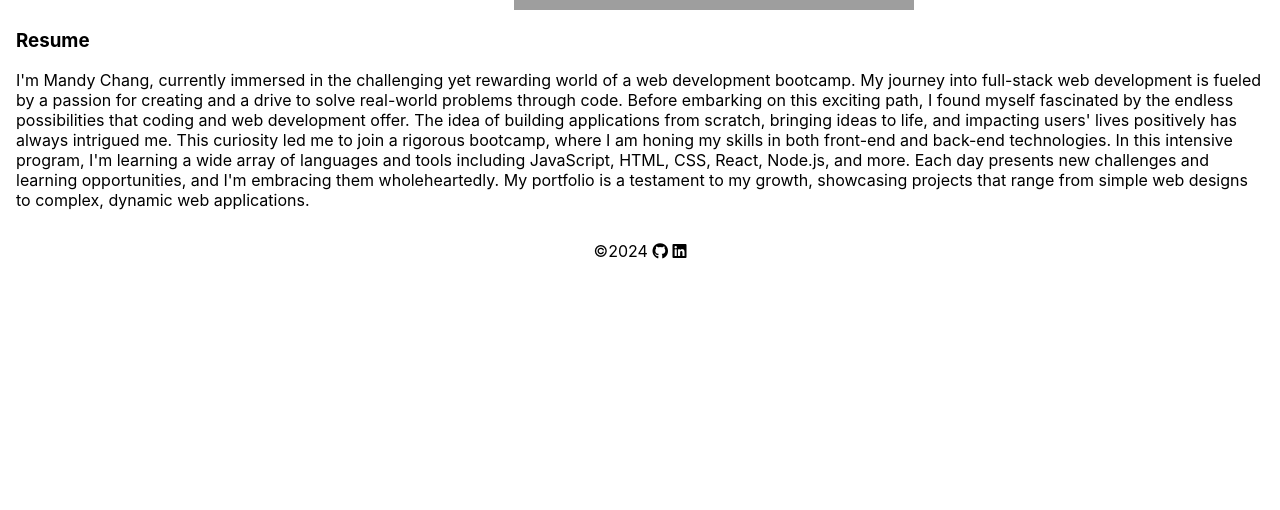
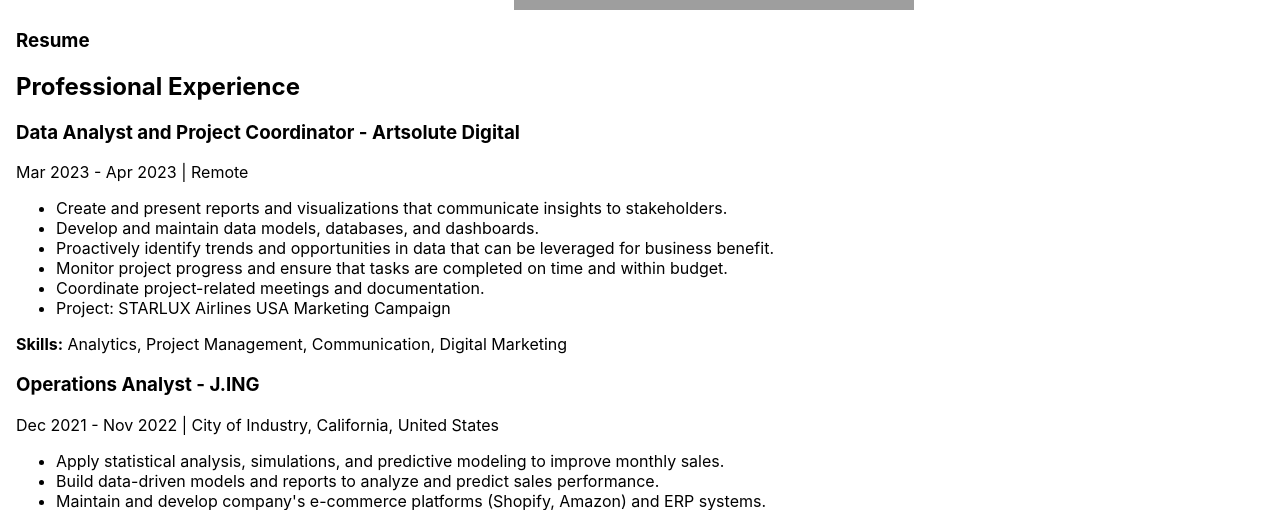
Before and after one commit to mandy93142/React-Portfolio, a React (Create React App) app in the folder my-app/: page / in a window 1280 px wide. Both pictures are taken after a click on the element "resume". Shown: the part 290-800 px from the top of the page. Built offline with nearby package versions, Linux system fonts and the light colour scheme; grey boxes are pictures that could not be loaded.

Commit message:
set up resume in pages

```diff
--- a/my-app/src/components/Footer/index.js
+++ b/my-app/src/components/Footer/index.js
@@ -6,11 +6,11 @@ function Footer() {
     const icons = [
         {
             name: "fa-brands fa-github",
-            links: "https://github.com"
+            links: "https://github.com/mandy93142"
         },
         {
             name: "fa-brands fa-linkedin",
-            links: "https://linkedin.com"
+            links: "https://www.linkedin.com/in/chiao-han-mandy-chang-267a73191/"
         }
     ]
 
--- a/my-app/src/pages/resume.js
+++ b/my-app/src/pages/resume.js
@@ -3,10 +3,51 @@ import React from "react";
 function ResumePage() {
     return <section>
         <h1>Resume</h1>
-        <p>I'm Mandy Chang, currently immersed in the challenging yet rewarding world of a web development bootcamp. My journey into full-stack web development is fueled by a passion for creating and a drive to solve real-world problems through code.
-        Before embarking on this exciting path, I found myself fascinated by the endless possibilities that coding and web development offer. The idea of building applications from scratch, bringing ideas to life, and impacting users' lives positively has always intrigued me. This curiosity led me to join a rigorous bootcamp, where I am honing my skills in both front-end and back-end technologies.
-        In this intensive program, I'm learning a wide array of languages and tools including JavaScript, HTML, CSS, React, Node.js, and more. Each day presents new challenges and learning opportunities, and I'm embracing them wholeheartedly. My portfolio is a testament to my growth, showcasing projects that range from simple web designs to complex, dynamic web applications.
-        </p>
+       <section>
+        <h2>Professional Experience</h2>
+
+        <div>
+            <h3>Data Analyst and Project Coordinator - Artsolute Digital</h3>
+            <p>Mar 2023 - Apr 2023 | Remote</p>
+            <ul>
+                <li>Create and present reports and visualizations that communicate insights to stakeholders.</li>
+                <li>Develop and maintain data models, databases, and dashboards.</li>
+                <li>Proactively identify trends and opportunities in data that can be leveraged for business benefit.</li>
+                <li>Monitor project progress and ensure that tasks are completed on time and within budget.</li>
+                <li>Coordinate project-related meetings and documentation.</li>
+                <li>Project: STARLUX Airlines USA Marketing Campaign</li>
+            </ul>
+            <p><strong>Skills:</strong> Analytics, Project Management, Communication, Digital Marketing</p>
+        </div>
+
+        <div>
+            <h3>Operations Analyst - J.ING</h3>
+            <p>Dec 2021 - Nov 2022 | City of Industry, California, United States</p>
+            <ul>
+                <li>Apply statistical analysis, simulations, and predictive modeling to improve monthly sales.</li>
+                <li>Build data-driven models and reports to analyze and predict sales performance.</li>
+                <li>Maintain and develop company's e-commerce platforms (Shopify, Amazon) and ERP systems.</li>
+                <li>Assist operations manager in planning, organizing, and coordinating business operations.</li>
+            </ul>
+            <p><strong>Skills:</strong> Analytics, Databases, Operations Management, International Logistics, Third-Party Logistics (3PL)</p>
+        </div>
+    </section>
+
+    <section>
+        <h2>Education</h2>
+        <div>
+            <h3>Bachelor of Arts - BA, Economics</h3>
+            <p>University of California, Berkeley</p>
+            <p>Graduated August, 2021</p>
+        </div>
+
+        <div>
+            <h3>Full Stack Developer Coding Boot Camp</h3>
+            <p>University of California, Berkeley</p>
+            <p>Finished March, 2024</p>
+        </div>
+
+    </section>
     </section>
 }
 
```
